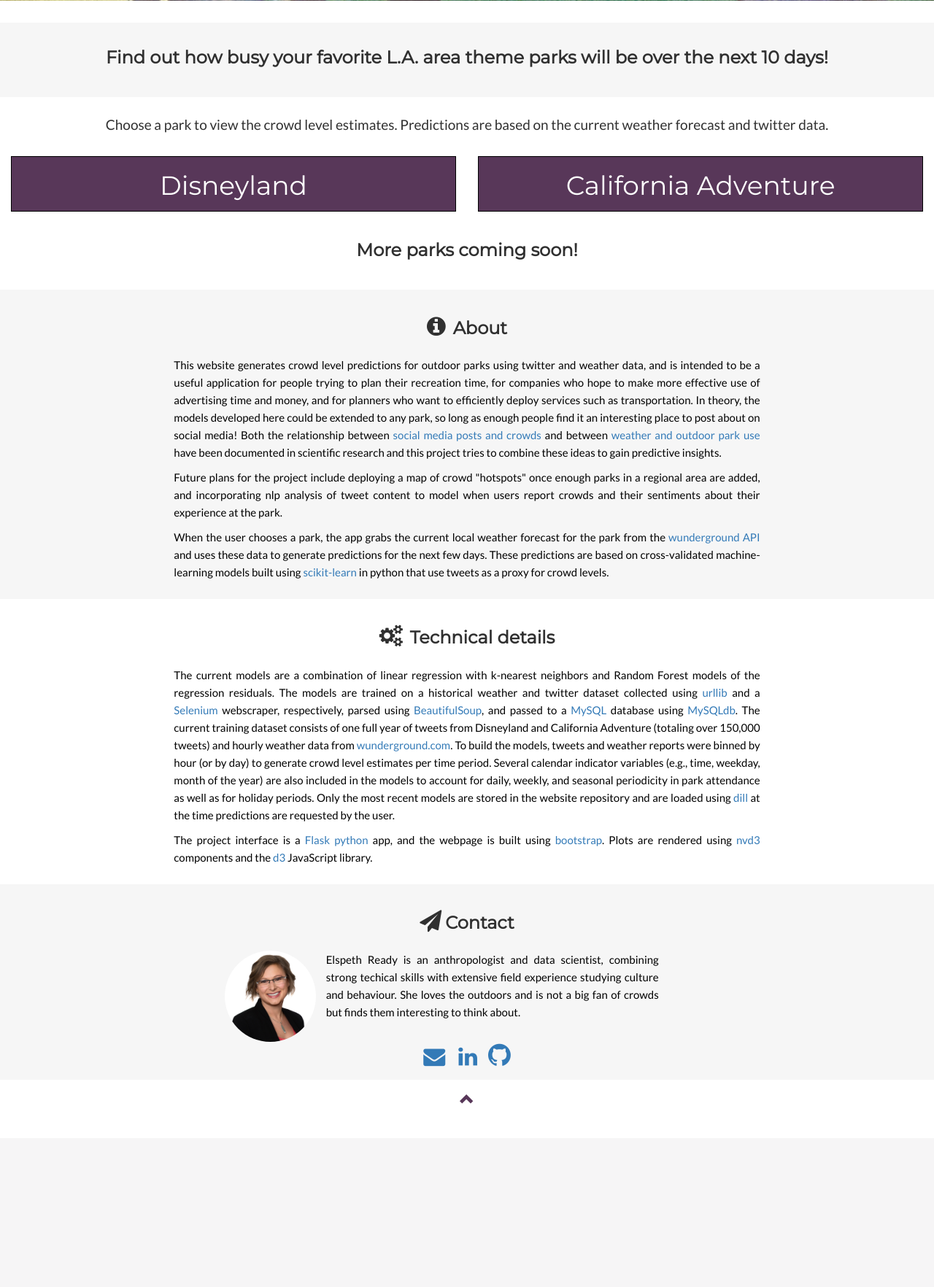
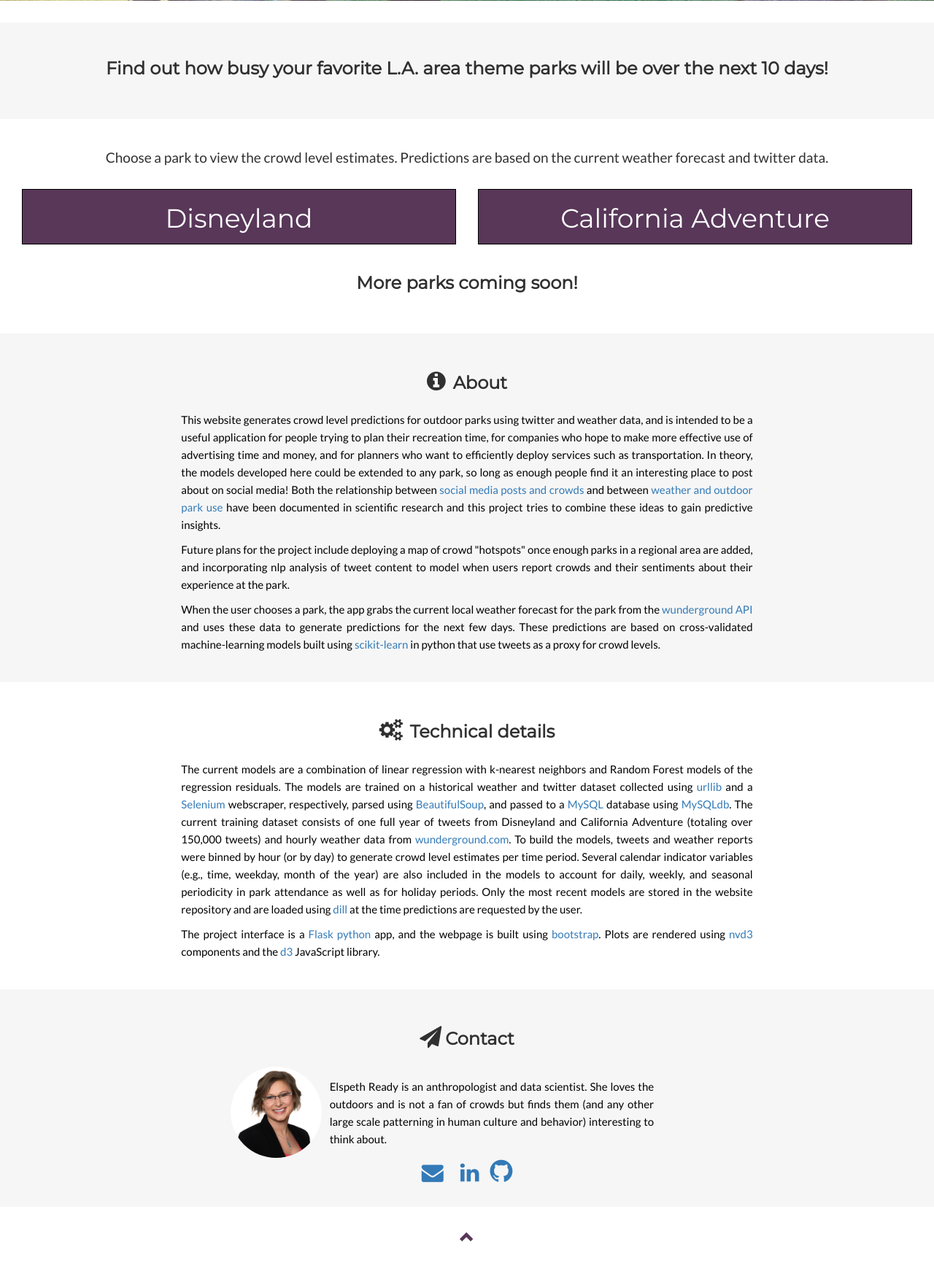
Before and after one commit to elspethr/DI_app, a Flask app: page /index in a window 1280 px wide. Shown: the part 403-2167 px from the top of the page at 73% size. Before the commit the page ends 1916 px from the top, so only its background shows below. Run offline with Flask 2, Linux system fonts and the light colour scheme; some libraries are stand-ins or nearby versions.

Commit message:
more doo-das

```diff
--- a/templates/index.html
+++ b/templates/index.html
@@ -57,7 +57,7 @@
   }
 
   .container-fluid {
-      padding: 15px 15px;
+      padding: 30px 30px;
   }
 
   .bg-grey {
@@ -129,6 +129,13 @@
      border-radius: 50%;
   }
 
+  .bubble {
+    position: relative;
+    top: 15px;
+    height: 125px;
+    display: table;
+  }
+
   </style>
 </head>
 <body id="myPage" data-spy="scroll" data-target=".navbar" data-offset="60">
@@ -195,6 +202,10 @@
   </div>
 </div>
 
+<!--<div id="welcomeDiv"  style="display:none;" class="answer_list" > WELCOME</div><input type="button" name="answer" value="Show Div" onclick="showDiv()" />
+function showDiv() {
+   document.getElementById('welcomeDiv').style.display = "block";
+}-->
 
 <!-- Container (About Section) -->
 <div class="container-fluid bg-grey">
@@ -228,18 +239,18 @@
 <!-- Container (Contact Section) -->
 <div class="container-fluid bg-grey text-center">
   <a name="contact"></a>
+<h2><i class="fa fa-paper-plane" style="font-size:30px;padding: 0 5px 0 0;"></i>Contact</h2>
   <div class="col-md-8 col-md-offset-2 text-center">
-    <h2><i class="fa fa-paper-plane" style="font-size:30px;padding: 0 5px 0 0;"></i>Contact</h2>
     <div class="row">
     <div class="col-md-2 col-md-offset-1">
     <img class="img-circle" src="static/headshot.jpg" width=125px>
     </div>
-    <div class="col-md-7 text-justify">
-    <p>Elspeth Ready is an anthropologist and data scientist, combining strong techical skills with extensive field experience studying culture and behaviour. She loves the outdoors and is not a big fan of crowds but finds them interesting to think about. </p>
+    <div class="col-md-7 bubble text-justify">
+    <p>Elspeth Ready is an anthropologist and data scientist. She loves the outdoors and is not a fan of crowds but finds them (and any other large scale patterning in human culture and behavior) interesting to think about. </p>
     </div>
     </div>
 <div class="icons">
-<a href="mailto:eready@ualberta.net"><i class="fa fa-envelope"  style="font-size:30px;padding: 0 5px 0 0;"></i></a>   <a href="https://www.linkedin.com/in/elspeth-ready-068a96bb"><i class="fa fa-linkedin"  style="font-size:30px;padding: 0 10px 0 10px;"></i></a><a href="http://github.com/elspethr"><i class="fa fa-github" style="font-size:36px;padding: 0 0 0 5px;"></i></a>
+<a href="mailto:eready@ualberta.net"><i class="fa fa-envelope"  style="font-size:30px;padding: 0 10px 0 0;"></i></a>   <a href="https://www.linkedin.com/in/elspeth-ready-068a96bb"><i class="fa fa-linkedin"  style="font-size:30px;padding: 0 10px 0 10px;"></i></a><a href="http://github.com/elspethr"><i class="fa fa-github" style="font-size:36px;padding: 0 0 0 5px;"></i></a>
 </div>
 </div>
 </div>
```
Also changed, not shown: templates/result.html (+5 -3 lines).
